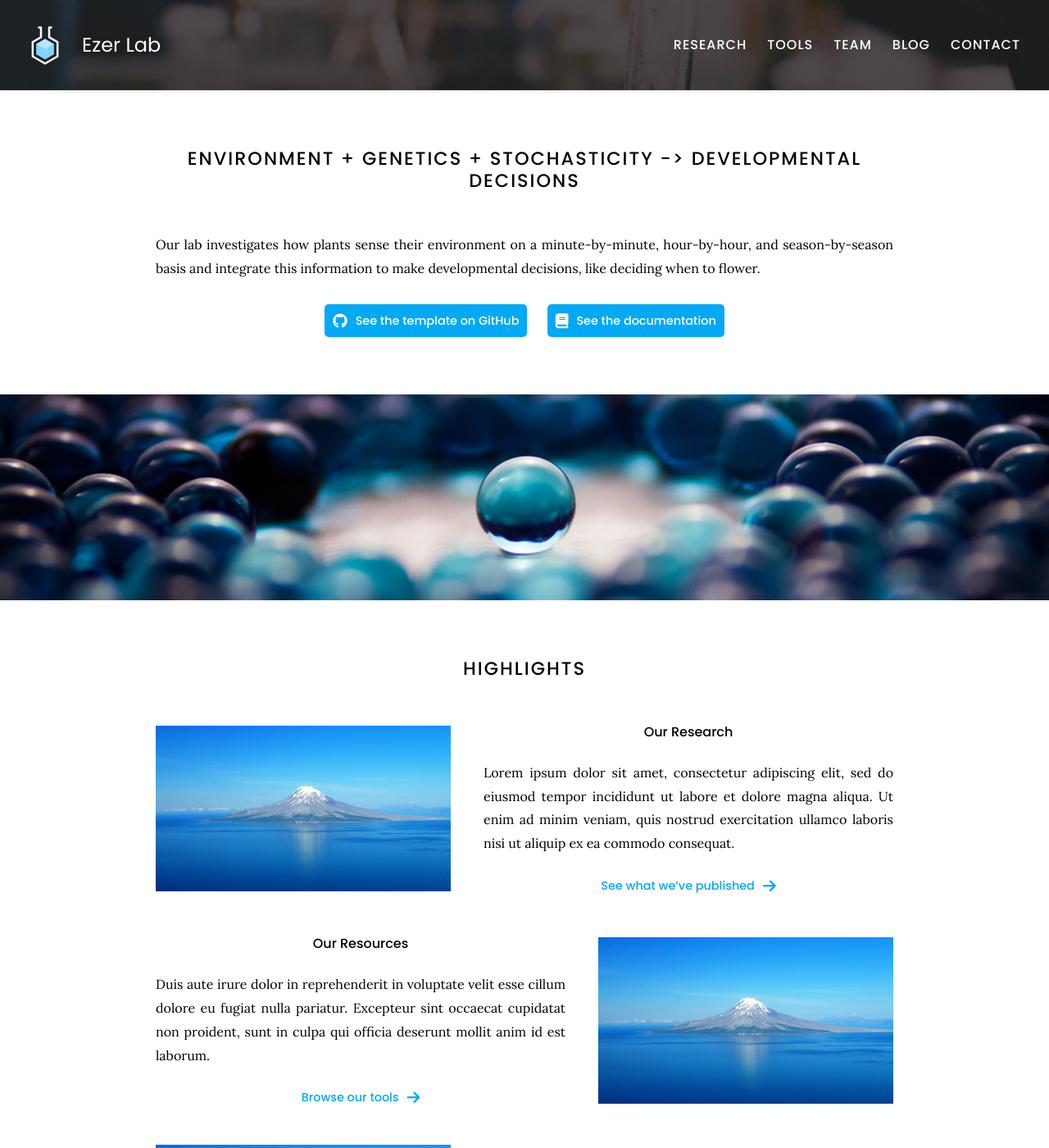
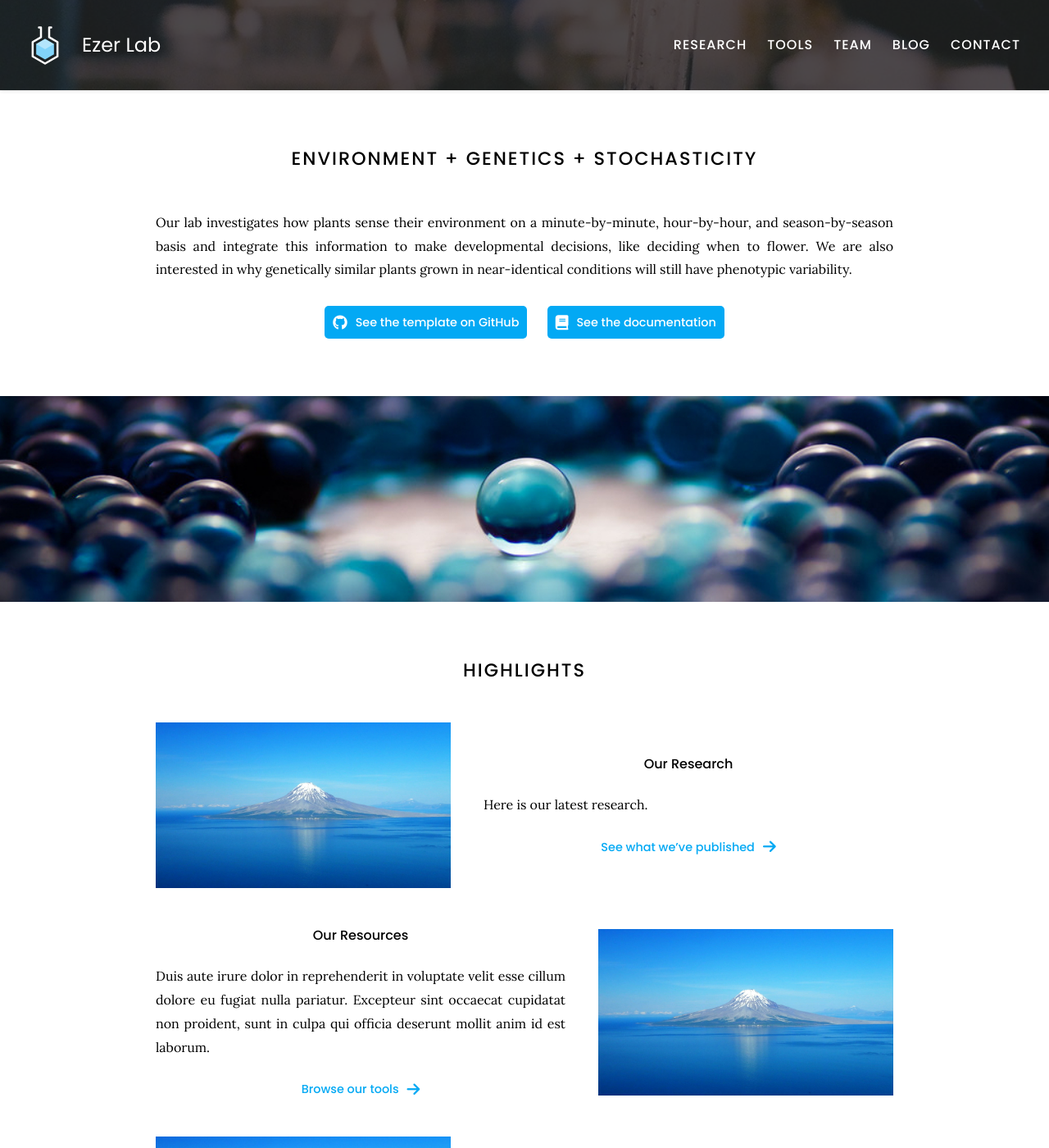
Before and after one commit to stressedplants/labwebsite, a Jekyll site: the page built from index.md, in a window 1280 px wide and 1400 px high. Shown: the whole window at 82% size. Built offline with Jekyll 4.4.1, drawn with Linux system fonts in a browser that asks for light colours.

Commit message:
Update index.md

```diff
--- a/index.md
+++ b/index.md
@@ -2,9 +2,9 @@
 title: Home
 ---
 
-# Environment + genetics + stochasticity -> developmental decisions
+# Environment + genetics + stochasticity
 
-Our lab investigates how plants sense their environment on a minute-by-minute, hour-by-hour, and season-by-season basis and integrate this information to make developmental decisions, like deciding when to flower.
+Our lab investigates how plants sense their environment on a minute-by-minute, hour-by-hour, and season-by-season basis and integrate this information to make developmental decisions, like deciding when to flower.  We are also interested in why genetically similar plants grown in near-identical conditions will still have phenotypic variability.
 
 {%
   include link.html
@@ -33,8 +33,7 @@ Our lab investigates how plants sense their environment on a minute-by-minute, h
 # Highlights
 
 {% capture text %}
-Lorem ipsum dolor sit amet, consectetur adipiscing elit, sed do eiusmod tempor incididunt ut labore et dolore magna aliqua.
-Ut enim ad minim veniam, quis nostrud exercitation ullamco laboris nisi ut aliquip ex ea commodo consequat.
+Here is our latest research.
 
 {%
   include link.html
```
